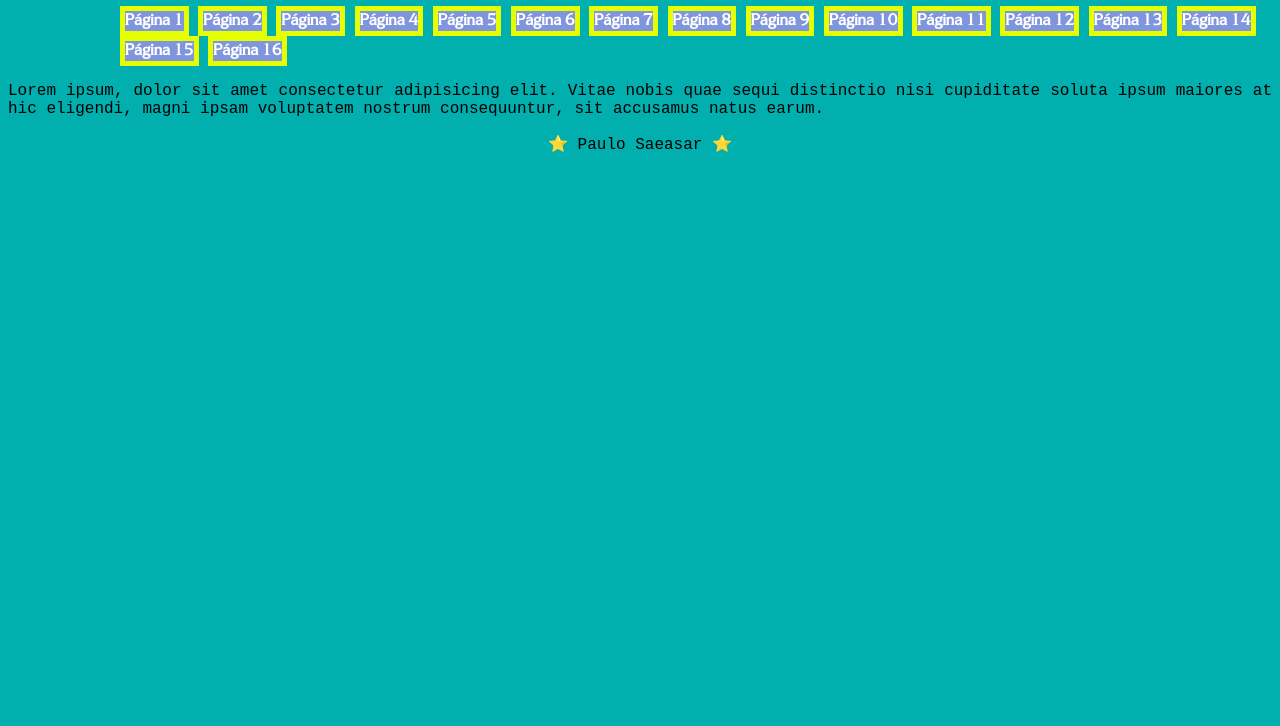
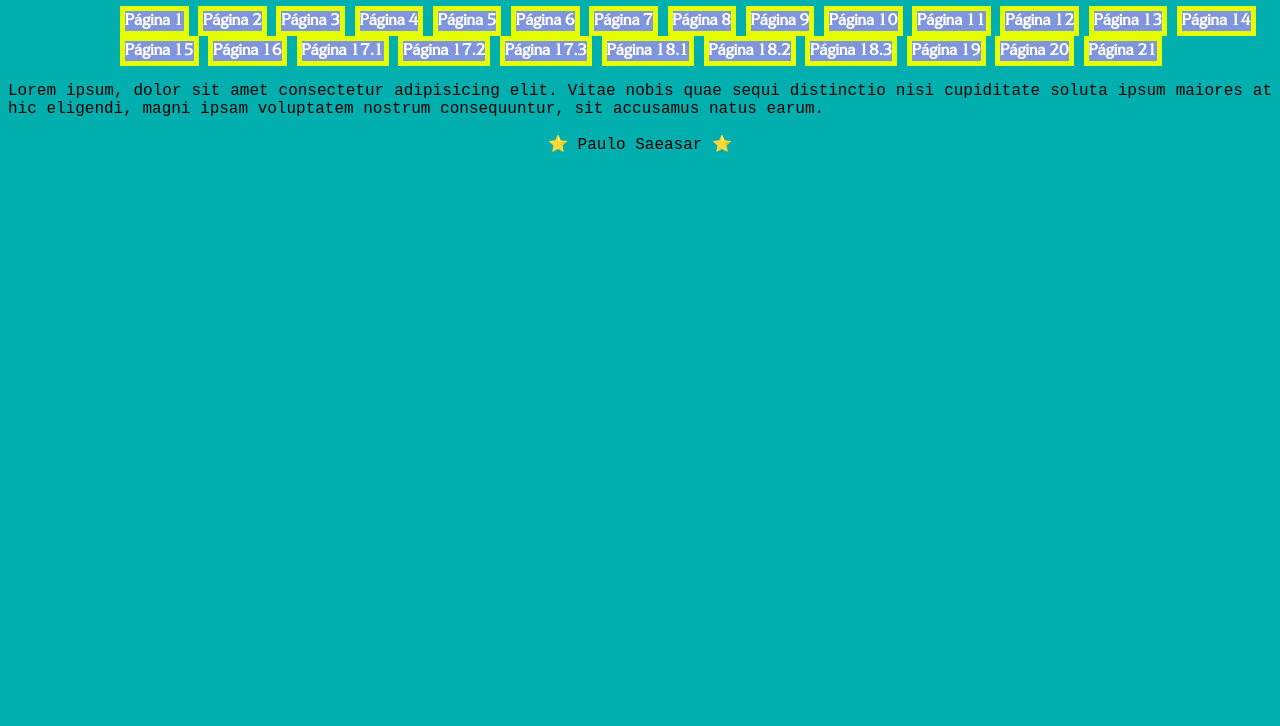
Before and after one commit to Cava-Max/aulas-curso-em-video-gus-guanabara, a plain HTML site: page direcionador - Copia.html in a window 1280 px wide. Shown: the part 74-800 px from the top of the page. Drawn offline with Linux system fonts and the light colour scheme.

Commit message:
atualização do direcionador dos projetos em html/css
cara, finalmente um título decente :V

```diff
--- a/direcionador - Copia.html
+++ b/direcionador - Copia.html
@@ -27,6 +27,15 @@
             <li class="links" ><a href="site12/como esbagasar os beisos.html">Página 14</a></li>
             <li class="links" ><a href="site13/listagem-única.html">Página 15</a></li>
             <li class="links" ><a href="site14/mano.html">Página 16</a></li>
+            <li class="links" ><a href="site15/no-pelo.html">Página 17.1</a></li>
+            <li class="links" ><a href="site15/nopelo-2.html">Página 17.2</a></li>
+            <li class="links" ><a href="site15/nopelo3.html">Página 17.3</a></li>
+            <li class="links" ><a href="site15 - Copia/no-pelo.html">Página 18.1</a></li>
+            <li class="links" ><a href="site15 - Copia/nopelo-2.html">Página 18.2</a></li>
+            <li class="links" ><a href="site15 - Copia/nopelo3.html">Página 18.3</a></li>
+            <li class="links" ><a href="site16/mucho-texto.html">Página 19</a></li>
+            <li class="links" ><a href="site17/maaaaaaaaaamooooo.html">Página 20</a></li>
+            <li class="links" ><a href="site18/cordel de viado.html">Página 21</a></li>
         </ul>
     </div>
     <p>Lorem ipsum, dolor sit amet consectetur adipisicing elit. Vitae nobis quae sequi distinctio nisi cupiditate soluta ipsum maiores at hic eligendi, magni ipsam voluptatem nostrum consequuntur, sit accusamus natus earum.</p>
```
